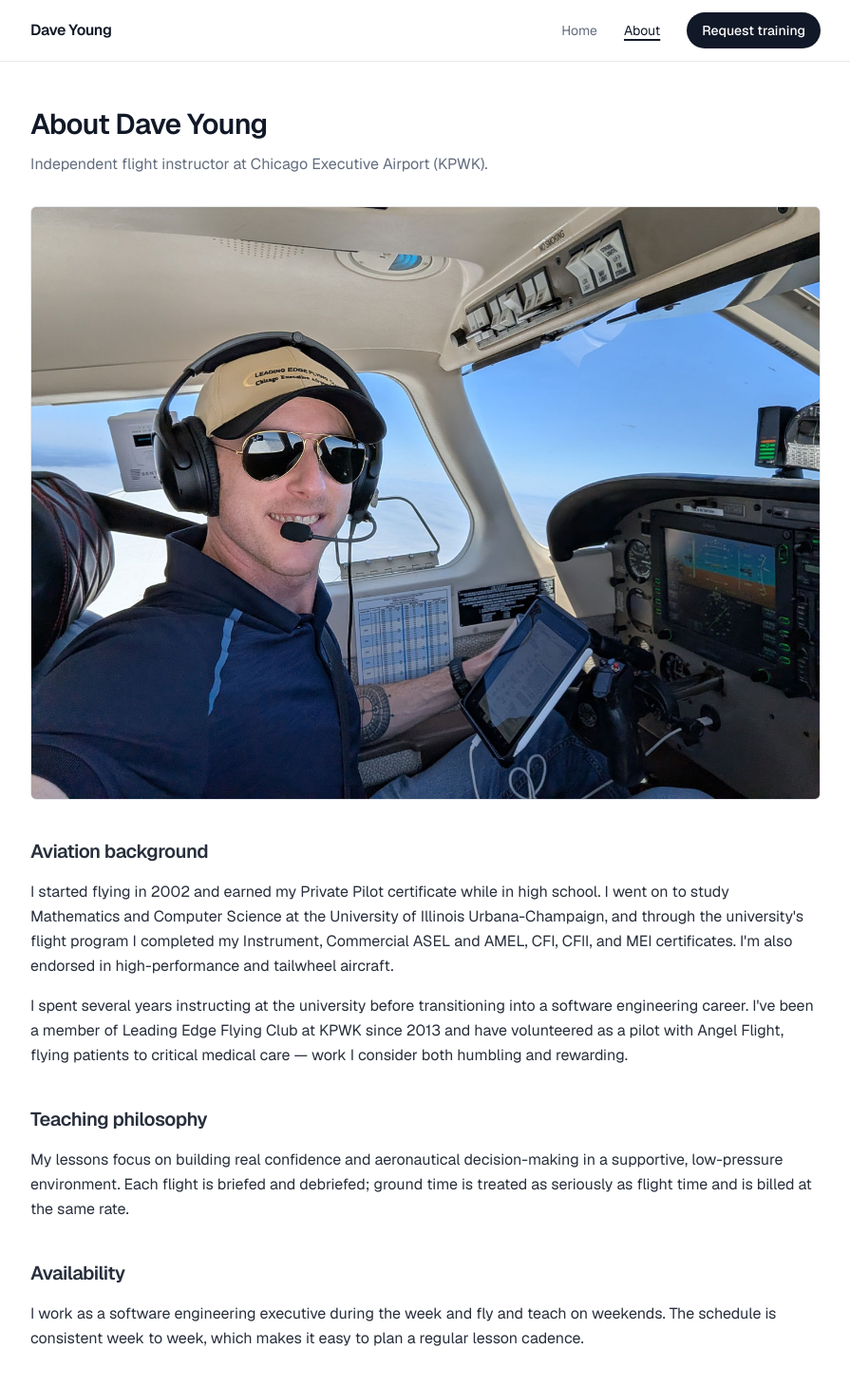
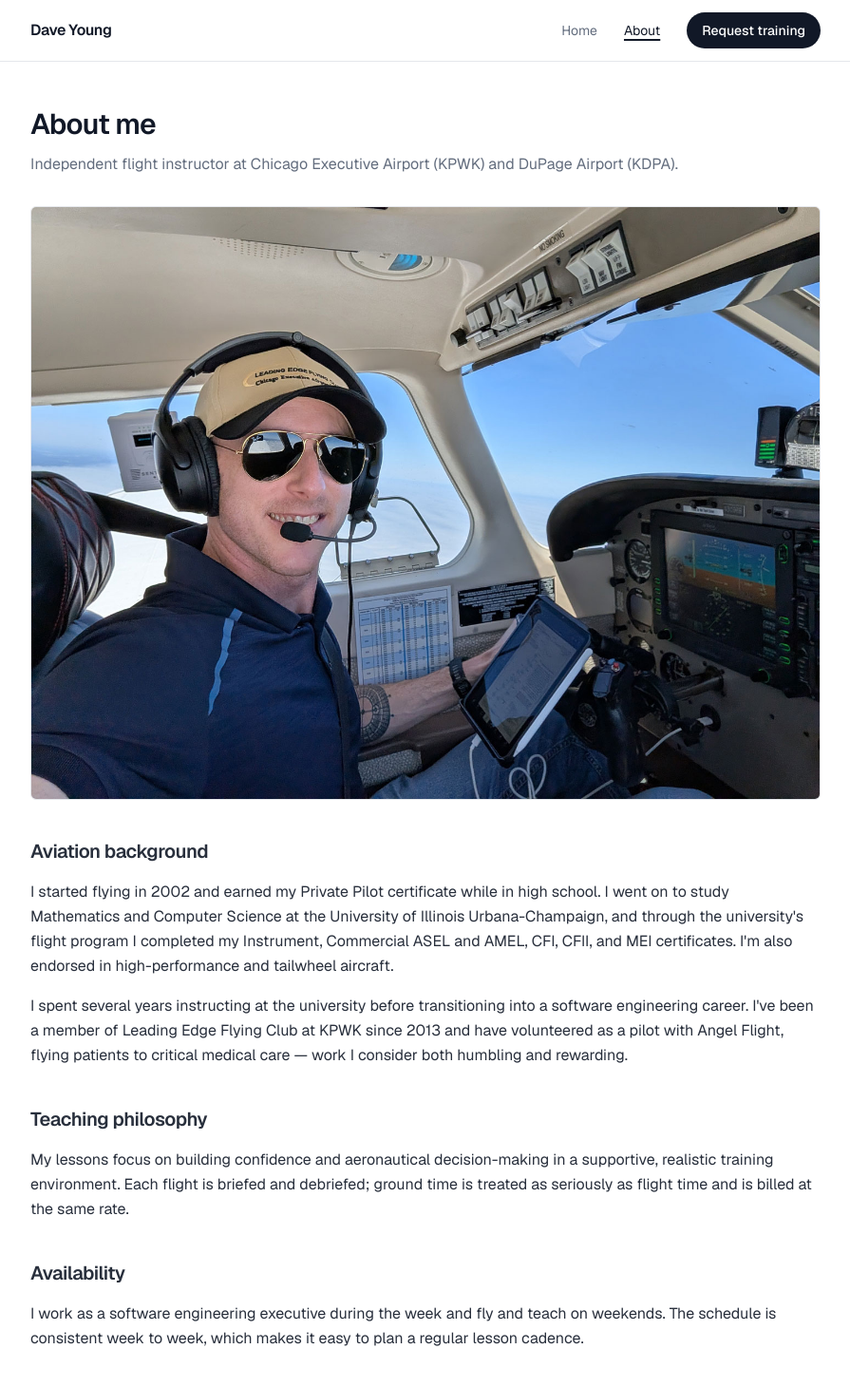
Before and after one commit to davidbyoung/cfi, a Next.js app: page /about in a window 1280 px wide. Shown: the top 1460 px of the page at 95% size, without its empty margins (192-1087 px from the left). Built offline with nearby package versions, Linux system fonts and the light colour scheme.

Commit message:
Added training airport, added KDPA support

```diff
--- a/app/_components/RequestTrainingForm.tsx
+++ b/app/_components/RequestTrainingForm.tsx
@@ -2,6 +2,8 @@
 
 import { type FormEvent, useId, useRef, useState } from "react";
 import {
+  AIRPORT_OPTIONS,
+  type AirportId,
   CERTIFICATE_IDS,
   CERTIFICATE_OPTIONS,
   type CertificateId,
@@ -28,6 +30,7 @@ type FormState = {
   fullName: string;
   email: string;
   phone: string;
+  airport: AirportId | "";
   certificates: CertificateId[];
   ratings: RatingId[];
   trainingGoal: ServiceId[];
@@ -48,10 +51,13 @@ function buildPayload(state: FormState) {
   const goalLabels = state.trainingGoal
     .map((id) => SERVICES.find((s) => s.id === id)?.label ?? id)
     .join(", ");
+  const airportLabel =
+    AIRPORT_OPTIONS.find((o) => o.id === state.airport)?.label ?? state.airport;
   return {
     "Full name": state.fullName,
     Email: state.email,
     Phone: state.phone,
+    Airport: airportLabel,
     Certificates: certLabels,
     Ratings: ratingLabels,
     "Training goal": goalLabels,
@@ -67,6 +73,7 @@ const INITIAL: FormState = {
   fullName: "",
   email: "",
   phone: "",
+  airport: "",
   certificates: [],
   ratings: [],
   trainingGoal: [],
@@ -94,6 +101,8 @@ function validate(state: FormState): Errors {
     errors.phone = "Please enter a valid phone number.";
   else if (!PHONE_RE.test(phone))
     errors.phone = "Phone may contain digits, spaces, +, -, ( and ).";
+
+  if (!state.airport) errors.airport = "Please select an airport.";
 
   if (state.certificates.length === 0)
     errors.certificates =
@@ -123,6 +132,7 @@ const ERROR_FOCUS_ORDER: ReadonlyArray<keyof FormState> = [
   "fullName",
   "email",
   "phone",
+  "airport",
   "certificates",
   "trainingGoal",
   "trainingGoalNotes",
@@ -140,6 +150,7 @@ export default function RequestTrainingForm() {
     fullName: useId(),
     email: useId(),
     phone: useId(),
+    airport: useId(),
     certificates: useId(),
     ratings: useId(),
     trainingGoal: useId(),
@@ -317,6 +328,28 @@ export default function RequestTrainingForm() {
             />
           </Field>
         </div>
+
+        <Field id={ids.airport} label="Training airport" error={errors.airport}>
+          <select
+            id={ids.airport}
+            name="airport"
+            required
+            value={state.airport}
+            onChange={(e) => set("airport", e.target.value as AirportId | "")}
+            className={selectClasses(errors.airport)}
+            aria-invalid={errors.airport ? true : undefined}
+            aria-describedby={errors.airport ? `${ids.airport}-err` : undefined}
+          >
+            <option value="" disabled>
+              Select an airport
+            </option>
+            {AIRPORT_OPTIONS.map((opt) => (
+              <option key={opt.id} value={opt.id}>
+                {opt.label}
+              </option>
+            ))}
+          </select>
+        </Field>
 
         <div className="grid gap-6 sm:grid-cols-2">
           <fieldset
@@ -531,6 +564,14 @@ function inputClasses(error?: string) {
     : `${base} border-rule`;
 }
 
+function selectClasses(error?: string) {
+  const base =
+    "w-full rounded-md border bg-transparent px-3 py-2 text-sm focus:outline-none focus:ring-2 focus:ring-accent";
+  return error
+    ? `${base} border-red-400 dark:border-red-700`
+    : `${base} border-rule`;
+}
+
 type FieldProps = {
   id: string;
   label: string;
--- a/app/_content.ts
+++ b/app/_content.ts
@@ -48,6 +48,13 @@ export const RATING_IDS: ReadonlyArray<RatingId> = RATING_OPTIONS.map(
   (r) => r.id,
 );
 
+export const AIRPORT_OPTIONS = [
+  { id: "kpwk", label: "Chicago Executive Airport (KPWK)" },
+  { id: "kdpa", label: "DuPage Airport (KDPA)" },
+] as const;
+
+export type AirportId = (typeof AIRPORT_OPTIONS)[number]["id"];
+
 export const INSTRUCTOR_NAME = "Dave Young";
 
 export const PAYMENT_METHODS_LINE =
--- a/app/about/page.tsx
+++ b/app/about/page.tsx
@@ -6,18 +6,17 @@ import { INSTRUCTOR_NAME } from "../_content";
 export const metadata: Metadata = {
   title: "About",
   description:
-    "Background, ratings, and instructional approach for independent flight instruction at KPWK.",
+    "Background, ratings, and instructional approach for independent flight instruction at KPWK and KDPA.",
 };
 
 export default function AboutPage() {
   return (
     <article className="mx-auto max-w-4xl px-6 py-12 sm:px-8">
       <header className="mb-8">
-        <h1 className="text-3xl font-semibold tracking-tight">
-          About {INSTRUCTOR_NAME}
-        </h1>
+        <h1 className="text-3xl font-semibold tracking-tight">About me</h1>
         <p className="mt-3 text-muted">
-          Independent flight instructor at Chicago Executive Airport (KPWK).
+          Independent flight instructor at Chicago Executive Airport (KPWK) and
+          DuPage Airport (KDPA).
         </p>
       </header>
 
@@ -59,10 +58,10 @@ export default function AboutPage() {
           Teaching philosophy
         </h2>
         <p>
-          My lessons focus on building real confidence and aeronautical
-          decision-making in a supportive, low-pressure environment. Each flight
-          is briefed and debriefed; ground time is treated as seriously as
-          flight time and is billed at the same rate.
+          My lessons focus on building confidence and aeronautical
+          decision-making in a supportive, realistic training environment. Each
+          flight is briefed and debriefed; ground time is treated as seriously
+          as flight time and is billed at the same rate.
         </p>
       </section>
 
--- a/app/layout.tsx
+++ b/app/layout.tsx
@@ -15,7 +15,7 @@ export const metadata: Metadata = {
     template: `%s | Dave Young, CFI, CFII, MEI`,
   },
   description:
-    "Flight instruction from Dave Young, CFI/CFII/MEI at Chicago Executive Airport. Private, instrument, commercial, and multi-engine training, plus BFRs and IPCs.",
+    "Flight instruction from Dave Young, CFI/CFII/MEI at Chicago Executive Airport (KPWK) and DuPage Airport (KDPA). Private, instrument, commercial, and multi-engine training, plus BFRs and IPCs.",
 };
 
 export default function RootLayout({
--- a/app/page.tsx
+++ b/app/page.tsx
@@ -6,7 +6,7 @@ import { PAYMENT_METHODS_LINE } from "./_content";
 export const metadata: Metadata = {
   title: "Dave Young, CFI, CFII, MEI",
   description:
-    "Flight instruction from Dave Young, CFI/CFII/MEI at Chicago Executive Airport. Private, instrument, commercial, and multi-engine training, plus BFRs and IPCs.",
+    "Flight instruction from Dave Young, CFI/CFII/MEI at Chicago Executive Airport (KPWK) and DuPage Airport (KDPA). Private, instrument, commercial, and multi-engine training, plus BFRs and IPCs.",
 };
 
 export default function Home() {
@@ -30,7 +30,7 @@ export default function Home() {
               Dave Young, CFI · CFII · MEI
             </span>
             <span className="block text-lg mt-2 sm:text-xl text-white/75 font-normal tracking-normal">
-              Chicago Executive Airport
+              Chicago Executive (KPWK) · DuPage (KDPA)
             </span>
           </h1>
           <div className="mt-8">
```
